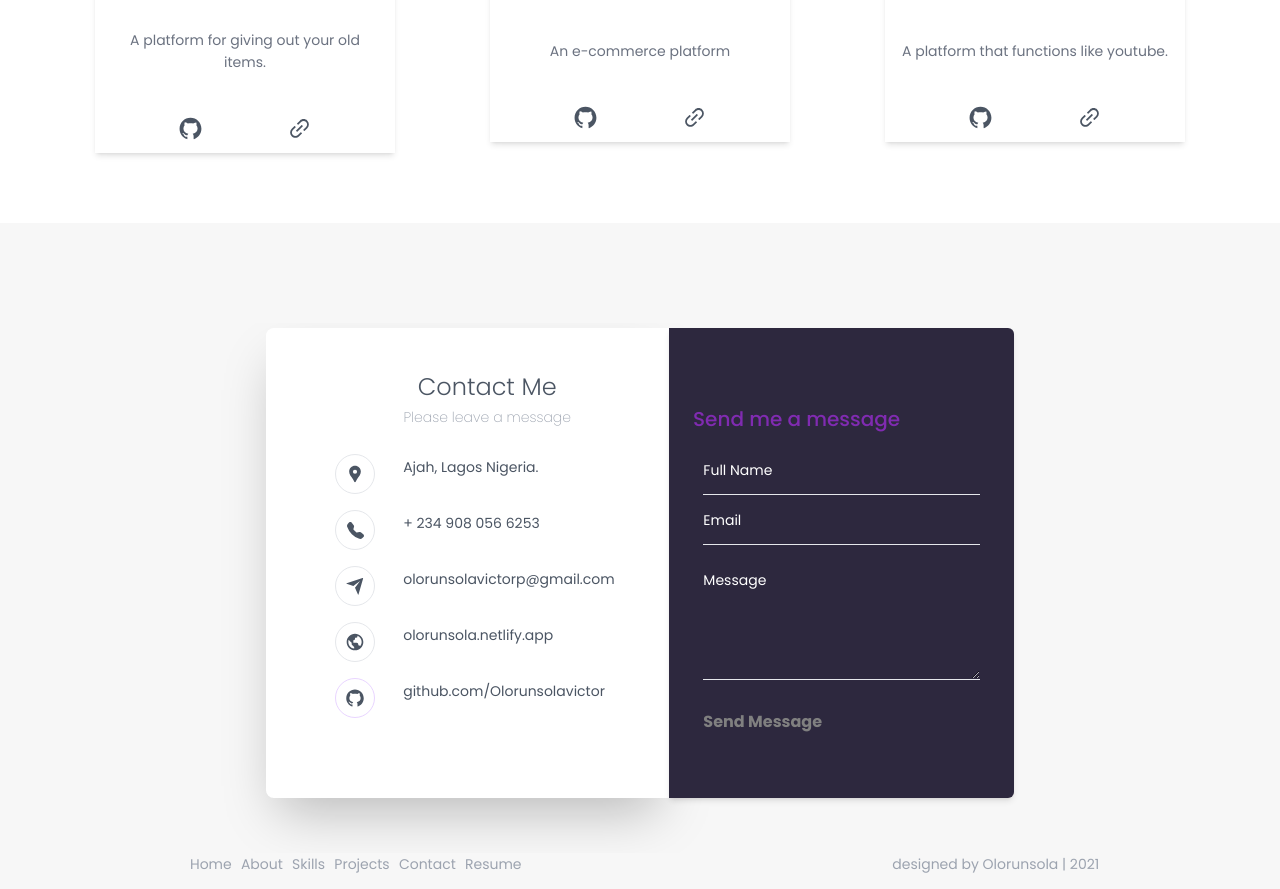
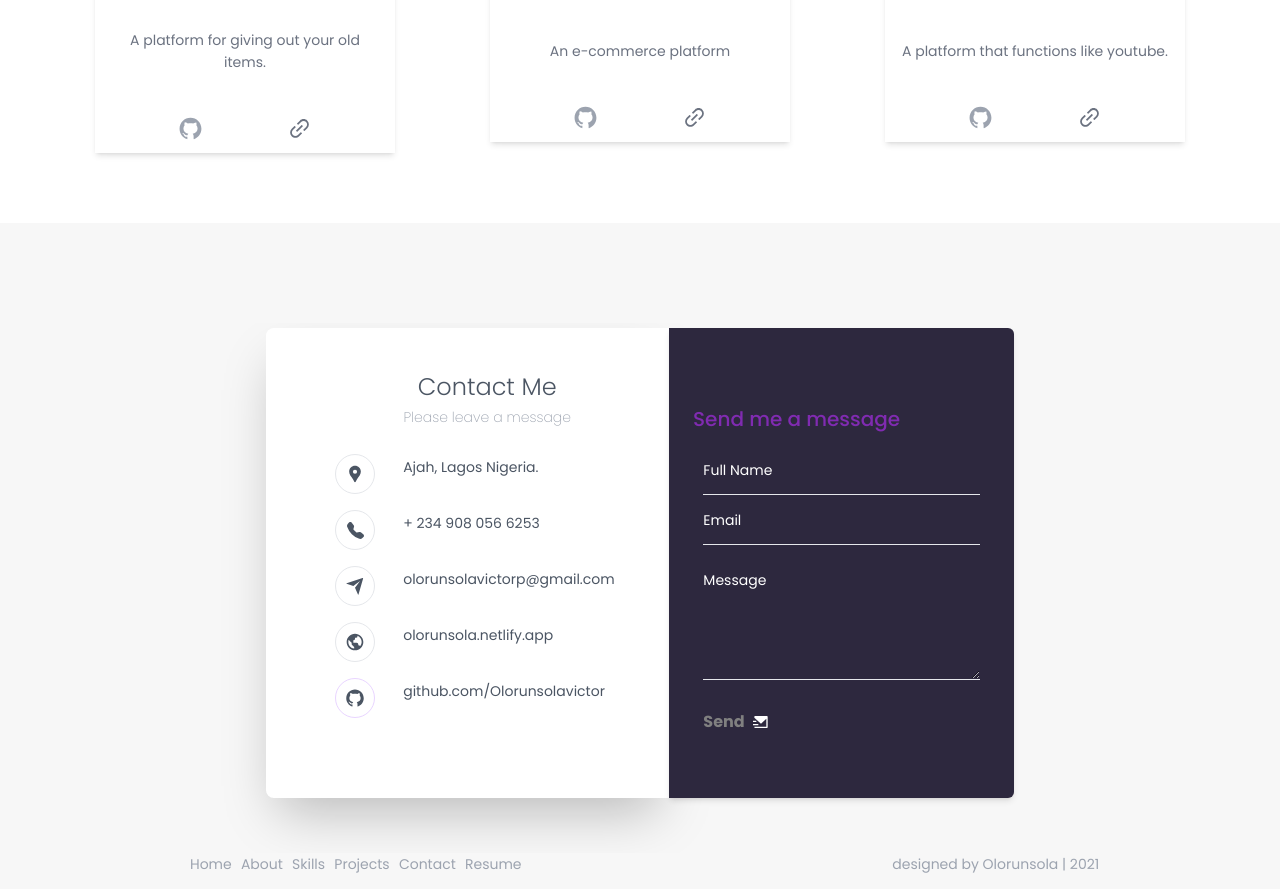
Before and after one commit to Olorunsolavictor/my-portfolio, a React (Create React App) app: page / in a window 1280 px wide. Shown: the part 2594-3483 px from the top of the page. Built offline with nearby package versions, Linux system fonts and the light colour scheme.

Commit message:
notification,  send button icon, logo, site name

```diff
--- a/public/index.html
+++ b/public/index.html
@@ -38,7 +38,7 @@
     />
     />
 
-    <title>React App</title>
+    <title>Olorunsola.dev</title>
   </head>
   <body>
     <noscript>You need to enable JavaScript to run this app.</noscript>
--- a/src/App.css
+++ b/src/App.css
@@ -54,5 +54,5 @@
   color: rgb(169, 95, 235);
 }
 .enabled:active {
-  color: rgb(106, 255, 77);
+  color: white;
 }
--- a/src/App.js
+++ b/src/App.js
@@ -22,6 +22,7 @@ function App() {
             <AiOutlineArrowUp className="text-black" />
           </div>
         </Link>
+
         <NewNavBar />
         <div className="md:bg-[#f7f7f7] sm:bg-white">
           <Home />
--- a/src/components/ContactMe.jsx
+++ b/src/components/ContactMe.jsx
@@ -4,9 +4,11 @@ import { MdLocationPin } from "react-icons/md";
 import { BsTelephoneFill } from "react-icons/bs";
 import { RiSendPlaneFill } from "react-icons/ri";
 import { BiWorld } from "react-icons/bi";
-import { AiOutlineGithub } from "react-icons/ai";
+import { AiOutlineGithub, AiOutlineCheckCircle } from "react-icons/ai";
+import { RiMailSendFill } from "react-icons/ri";
 import { Fade } from "react-awesome-reveal";
 import { MdReportGmailerrorred } from "react-icons/md";
+import { notification } from "antd";
 
 export const ContactMe = (result) => {
   const form = useRef();
@@ -23,12 +25,23 @@ export const ContactMe = (result) => {
       );
     setValidEmail(emailRegex);
   }, [email]);
+  const openNotification = () => {
+    notification.open({
+      message: "Success!!!",
+      description: "Message sent",
+      icon: <AiOutlineCheckCircle className="text-green-500" />,
+      // onClick: () => {
+      //   console.log("Notification Clicked!");
+      // },
+    });
+  };
 
   const sendEmail = (e) => {
     e.preventDefault();
     setEmail("");
     setName("");
     setMessage("");
+    openNotification();
 
     emailjs
       .sendForm(
@@ -43,6 +56,7 @@ export const ContactMe = (result) => {
         },
         (error) => {
           const errorMessage = error.text;
+
           console.log(errorMessage);
         }
       );
@@ -128,7 +142,7 @@ export const ContactMe = (result) => {
       <form
         ref={form}
         onSubmit={sendEmail}
-        className="flex flex-col text-white  bg-[#2d283e] hover:shadow-2xl shadow-md md:w-[30%] sm:w-[95%] sm:h-[600px] md:h-[470px] justify-center items-center rounded-md lg:rounded-l-none  sm:mb-[100px] md:mb-[50px] "
+        className="flex flex-col text-white  bg-[#2d283e] hover:shadow-2xl shadow-md md:w-[30%] sm:w-[97%] sm:h-[600px] md:h-[470px] justify-center items-center rounded-md lg:rounded-l-none  sm:mb-[100px] md:mb-[50px] "
       >
         <h1 className="text-[20px] text-[#802bb1] sm:ml-0 md:ml-[-90px] mt-8 font-[500]">
           Send me a message
@@ -182,7 +196,7 @@ export const ContactMe = (result) => {
         />
         <div className="w-[80%] whitespace-nowrap">
           <button
-            className=" w-[40%] text-center h-[55px] mt-5  "
+            className=" w-[40%] text-center h-[55px] mt-5 cursor-pointer "
             type="submit"
             disabled={!validEmail || !name}
           >
@@ -191,7 +205,10 @@ export const ContactMe = (result) => {
                 !validEmail || !name || !message ? "disabled" : "enabled"
               }
             >
-              Send Message
+              <span className="flex items-center justify-start">
+                Send
+                <RiMailSendFill className="ml-2 text-white" />
+              </span>
             </p>
           </button>
         </div>
--- a/src/components/ProjectCard.jsx
+++ b/src/components/ProjectCard.jsx
@@ -31,13 +31,13 @@ function ProjectCard({ projectList }) {
             <CardActions className="bg-white flex items-center h-[50px] justify-evenly  text-[25px] ">
               <a
                 href={project.gitHub}
-                className="text-gray-600 hover:text-purple-500"
+                className="text-gray-400 hover:text-gray-500/50  active:scale-110"
               >
                 <AiOutlineGithub />
               </a>
               <a
                 href={project.link}
-                className="text-gray-600 hover:text-purple-500"
+                className="text-gray-500 hover:text-gray-500/50  active:scale-110"
               >
                 <AiOutlineLink />
               </a>
--- a/src/components/Projects.jsx
+++ b/src/components/Projects.jsx
@@ -14,7 +14,7 @@ function Projects() {
       name: "Handout",
       description: "A platform for giving out your old items.",
       image: handoutLogo,
-      link: "https://stutern-handout.web.app/",
+      link: "https://stutern-handout.web.app/signup",
       gitHub:
         "https://github.com/StuternHousemanship/HANDOUT-Frontend-Project-Team1.1.git",
     },
@@ -23,6 +23,8 @@ function Projects() {
       name: "Shop it",
       description: "An e-commerce platform",
       image: shop,
+      link: "https://shop-out.netlify.app/",
+      gitHub: "https://github.com/Olorunsolavictor/shop-out",
     },
     {
       id: 3,
```
Also changed, not shown: 1 other file (tests, documents, lock files or other folders).
